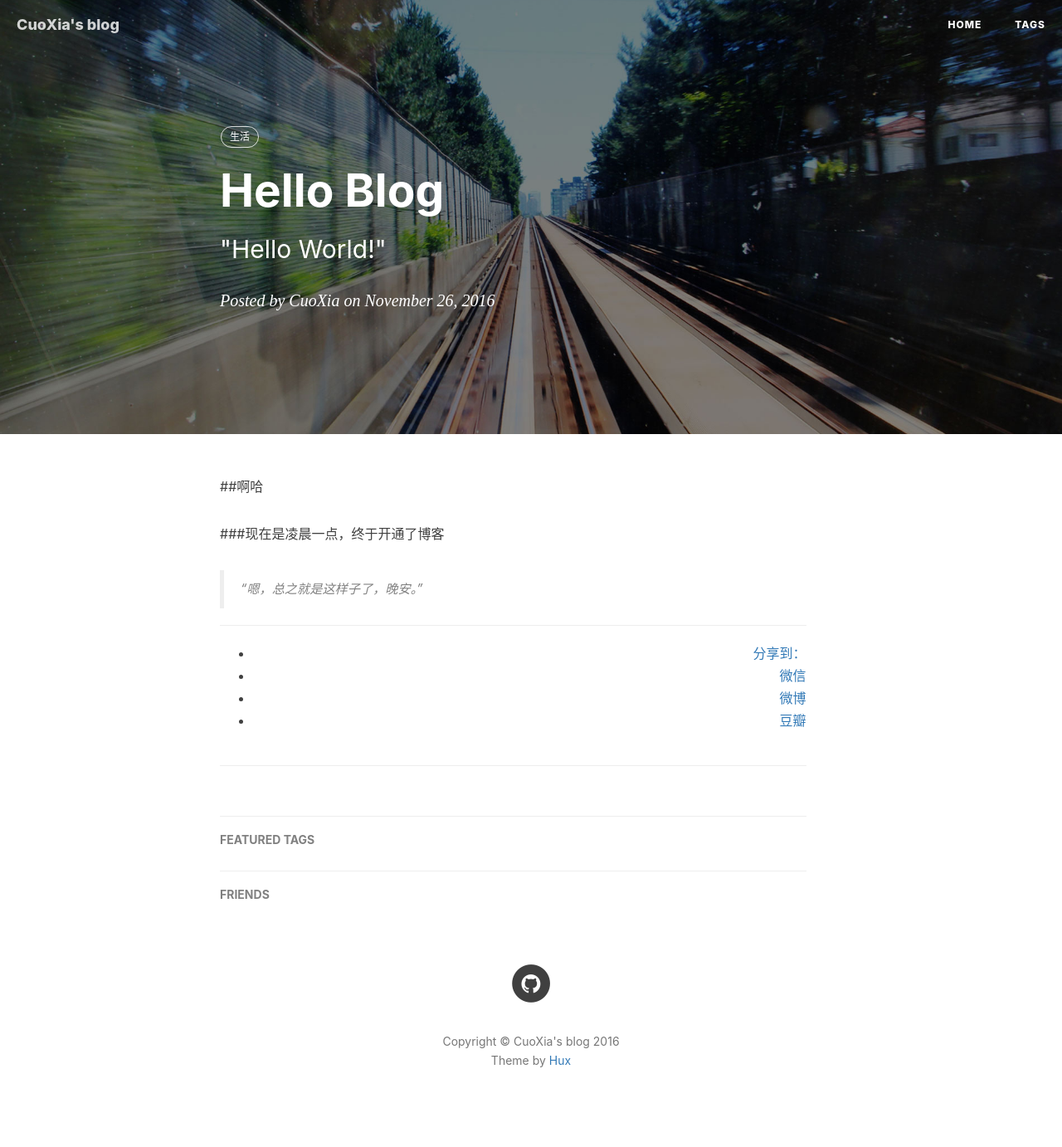
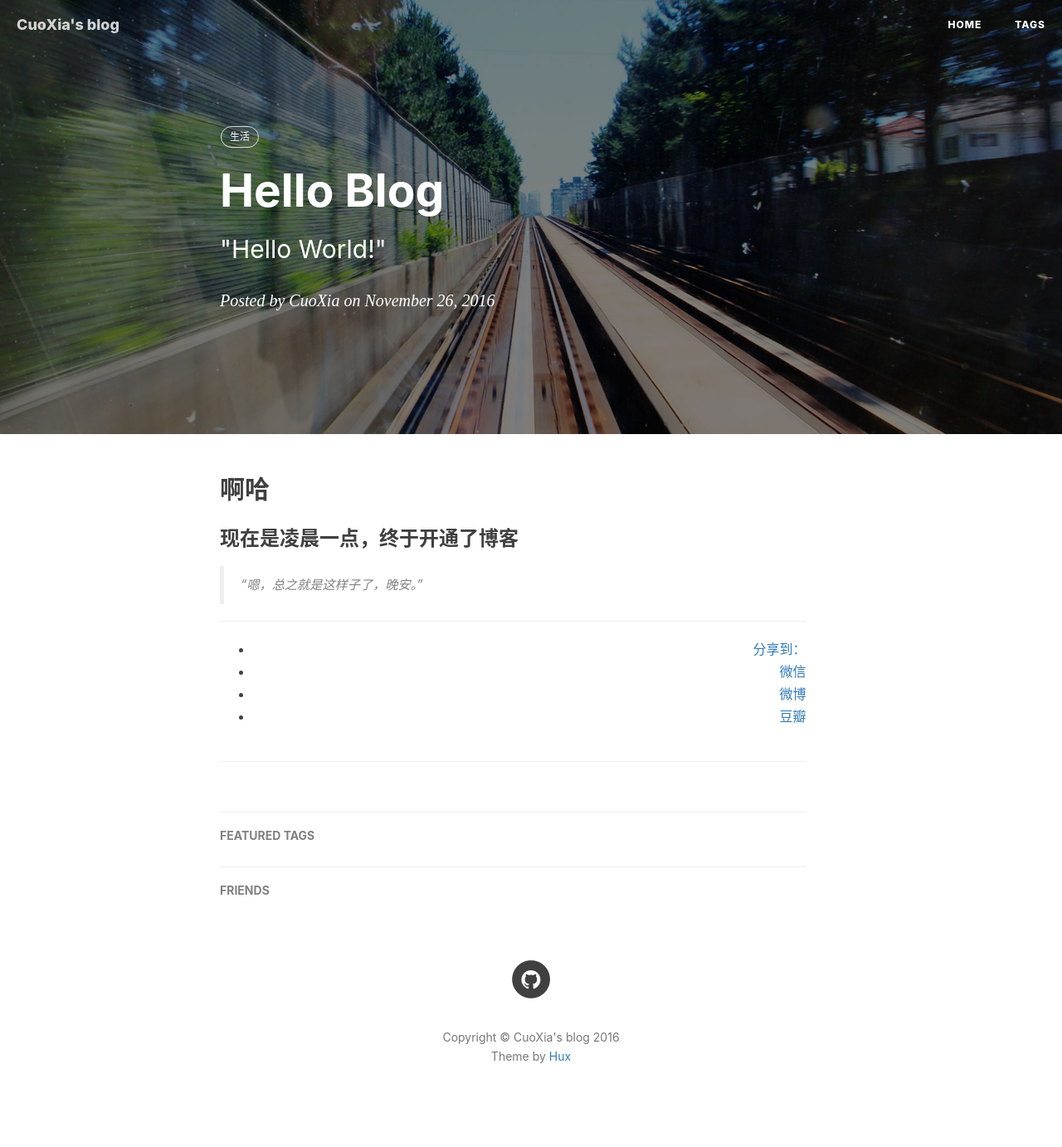
Before and after one commit to shrimpy56/shrimpy56.github.io, a Jekyll site: the page built from _posts/2016-11-26-hello-blog.markdown, in a window 1280 px wide. Shown: the whole page at 83% size. Built offline with Jekyll 4.4.1, drawn with Linux system fonts in a browser that asks for light colours; nearby versions of some CDN libraries; comment, search, counter and statistics services are not loaded; some of the changed lines change nothing that is shown.

Commit message:
change format

```diff
--- a/_config.yml
+++ b/_config.yml
@@ -59,7 +59,7 @@ duoshuo_share: true                     # set to false if you want to use Commen
 
 # Analytics settings
 # Baidu Analytics
-#ba_track_id: 4cc1f2d8f3067386cc5cdb626a202900
+ba_track_id: 2982e680de7fbcbba6ccfcc51ad0581d
 # Google Analytics
 #ga_track_id: 'UA-49627206-1'            # Format: UA-xxxxxx-xx
 #ga_domain: huangxuan.me
--- a/_posts/2016-11-26-hello-blog.markdown
+++ b/_posts/2016-11-26-hello-blog.markdown
@@ -9,8 +9,8 @@ tags:
     - 生活
 ---
 
-##啊哈
+## 啊哈
 
-###现在是凌晨一点，终于开通了博客
+### 现在是凌晨一点，终于开通了博客
 
 > “嗯，总之就是这样子了，晚安。”
```
Also changed, not shown: README.md, img/about-bg.jpg (deleted), img/contact-bg.jpg (deleted), img/favicon.ico, img/home-bg-o.jpg (deleted), img/icon_wechat.jpg (added), img/icon_wechat.png (deleted), img/post-bg-js-version.jpg (deleted), img/tag-bg.jpg.
